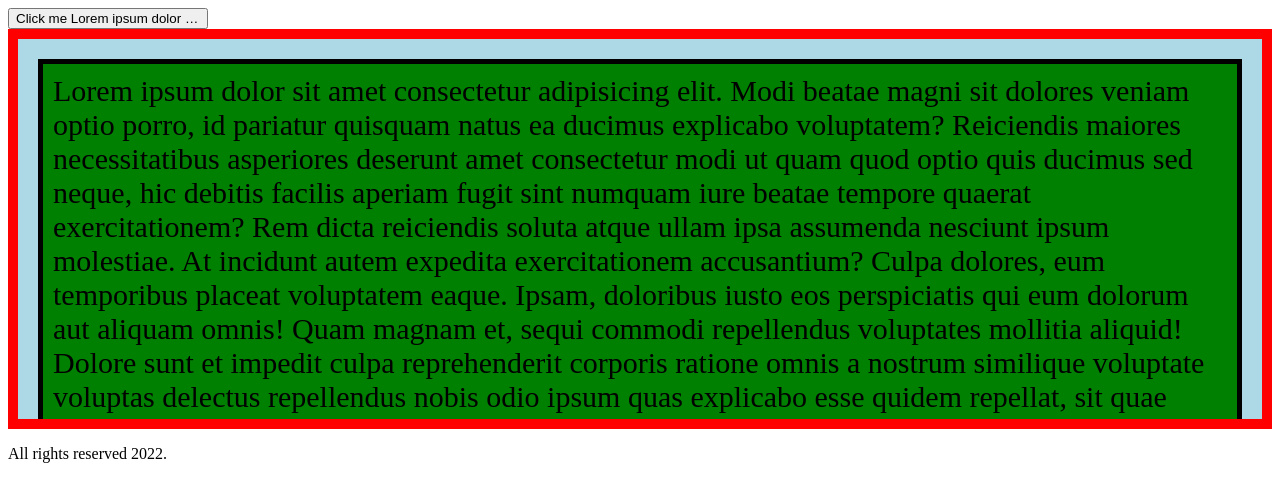
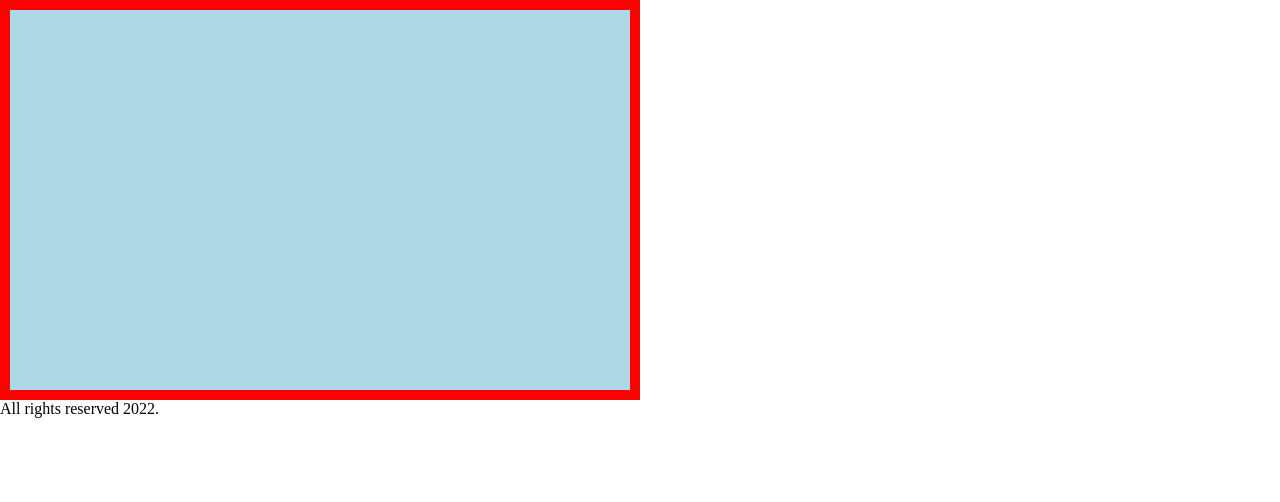
Before and after one commit to fc-fullstack-courses/html-css, a plain HTML site: page index.html in a window 1280 px wide. Drawn offline with Linux system fonts and the light colour scheme.

Commit message:
add vh vw example

```diff
--- a/assets/styles/style.css
+++ b/assets/styles/style.css
@@ -1,7 +1,7 @@
 * {
   box-sizing: border-box;
-  /* margin: 0;
-  padding: 0; */
+  margin: 0;
+  padding: 0;
 }
 
 .img {
@@ -31,22 +31,6 @@
   background-color: lightblue;
   font-size: 30px;
   border: 10px solid red;
-  padding: 20px;
-  height: 400px;
-  overflow: auto;
+  width: 50vw;
+  height: 50vh;
 }
-
-.inner {
-  border: 5px solid black;
-  padding: 10px;
-  background-color: green;
-}
-
-button {
-  max-width: 200px;
-  max-height: 60px;
-
-  overflow: hidden;
-  white-space: nowrap;
-  text-overflow: ellipsis;
-}
--- a/index.html
+++ b/index.html
@@ -10,83 +10,7 @@
       <!-- <img class="img" src="assets/images/img1.jpg" alt="Горное озеро"/>
 
       <div class="smoker-img"></div> -->
-
-      <button title="Click me Lorem ipsum dolor sit amet consectetur adipisicing elit. Harum
-      voluptas eos nostrum cupiditate necessitatibus at laboriosam!
-      Reprehenderit vero est ad sint? Temporibus perspiciatis commodi
-      doloremque magnam nihil! Necessitatibus, ducimus. Inventore autem
-      repudiandae consectetur incidunt, nisi suscipit nesciunt, omnis
-      explicabo aliquid sapiente corrupti odit quaerat consequuntur, excepturi
-      vel aperiam aspernatur officiis?">
-        Click me Lorem ipsum dolor sit amet consectetur adipisicing elit. Harum
-        voluptas eos nostrum cupiditate necessitatibus at laboriosam!
-        Reprehenderit vero est ad sint? Temporibus perspiciatis commodi
-        doloremque magnam nihil! Necessitatibus, ducimus. Inventore autem
-        repudiandae consectetur incidunt, nisi suscipit nesciunt, omnis
-        explicabo aliquid sapiente corrupti odit quaerat consequuntur, excepturi
-        vel aperiam aspernatur officiis?
-      </button>
-      <div class="outer">
-        <div class="inner">
-          Lorem ipsum dolor sit amet consectetur adipisicing elit. Modi beatae
-          magni sit dolores veniam optio porro, id pariatur quisquam natus ea
-          ducimus explicabo voluptatem? Reiciendis maiores necessitatibus
-          asperiores deserunt amet consectetur modi ut quam quod optio quis
-          ducimus sed neque, hic debitis facilis aperiam fugit sint numquam iure
-          beatae tempore quaerat exercitationem? Rem dicta reiciendis soluta
-          atque ullam ipsa assumenda nesciunt ipsum molestiae. At incidunt autem
-          expedita exercitationem accusantium? Culpa dolores, eum temporibus
-          placeat voluptatem eaque. Ipsam, doloribus iusto eos perspiciatis qui
-          eum dolorum aut aliquam omnis! Quam magnam et, sequi commodi
-          repellendus voluptates mollitia aliquid! Dolore sunt et impedit culpa
-          reprehenderit corporis ratione omnis a nostrum similique voluptate
-          voluptas delectus repellendus nobis odio ipsum quas explicabo esse
-          quidem repellat, sit quae maiores placeat? Ad soluta, repellendus at
-          quasi, ullam consequuntur reprehenderit odio quia veniam amet eaque
-          totam placeat dolorem nemo beatae voluptatum voluptatibus
-          exercitationem autem enim debitis omnis sequi. Recusandae adipisci
-          officiis nobis doloremque officia voluptas beatae asperiores
-          architecto, vel placeat esse totam rem ipsum aperiam unde at
-          accusantium itaque magnam atque deleniti blanditiis similique.
-          Veritatis vel expedita alias, amet ut reprehenderit aspernatur eaque
-          tempora delectus, in natus nesciunt nam obcaecati. Sint laboriosam ab
-          iure molestias ea minima quam obcaecati quae. Libero laudantium sed
-          blanditiis, sunt eveniet cupiditate mollitia facere reprehenderit
-          quisquam deserunt. Cum perferendis odio dolor nihil architecto
-          consequatur rem facere ducimus quaerat placeat qui dolores, voluptate
-          vitae delectus ex sint accusamus repudiandae iusto veniam facilis
-          debitis assumenda beatae! Amet labore non delectus ducimus aspernatur
-          quae nemo ratione totam aliquam vitae, a vel nobis debitis voluptas
-          incidunt minima obcaecati omnis? Ea id repellat eos exercitationem!
-          In, et. Id corporis incidunt iusto, doloribus ipsum atque repellat
-          dolorum mollitia nemo quasi nisi distinctio veritatis neque
-          accusantium rerum harum eaque ipsa quaerat? Labore animi sed corporis
-          quia cumque! Perspiciatis voluptatum totam eum eius harum doloremque
-          vitae alias, repellendus natus, accusamus dolor soluta hic impedit
-          suscipit numquam? Dolores ducimus molestiae minima nam amet quisquam,
-          sunt cum nulla magni. Magnam adipisci inventore sint. Recusandae
-          mollitia in sit consequatur excepturi dolor. Ipsa, quis! Pariatur
-          iusto eum, impedit ipsa sit, vitae ut a deserunt quod sequi,
-          asperiores provident ipsam! Odit autem temporibus earum deleniti quod
-          totam eveniet. Incidunt aperiam eaque doloremque laudantium
-          perspiciatis. Temporibus fuga exercitationem repellat beatae,
-          perferendis eligendi sapiente cumque veniam omnis deserunt ullam
-          dolorem illo. Non maxime eius delectus vero soluta accusamus illo
-          porro cum ducimus quam id voluptates eum expedita quaerat voluptate
-          dolor nostrum quas natus explicabo enim totam, magnam earum ea
-          debitis! Odit obcaecati, numquam velit explicabo nobis magnam sed
-          delectus laudantium, perferendis, modi necessitatibus doloremque
-          voluptas temporibus accusamus eum. Expedita praesentium quidem nemo
-          dicta veniam sit accusantium voluptatum ipsum officia commodi, cumque
-          iusto quasi, doloremque repudiandae exercitationem, tempora
-          perspiciatis hic vitae harum. Velit, officia. Dicta sint fugit illum
-          expedita dignissimos ullam sit quibusdam porro consectetur recusandae
-          pariatur deleniti, accusantium sed perferendis repudiandae modi labore
-          molestias quo voluptates beatae quam? Debitis, libero earum vel
-          deleniti sint, aliquam sequi dignissimos ea ipsum tempore illo,
-          suscipit perferendis? Rerum ratione commodi quisquam facere.
-        </div>
-      </div>
+      <div class="outer"></div>
     </main>
     <footer>
       <p>All rights reserved 2022.</p>
```
